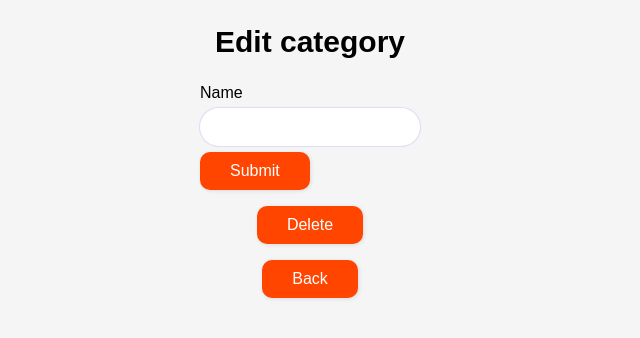
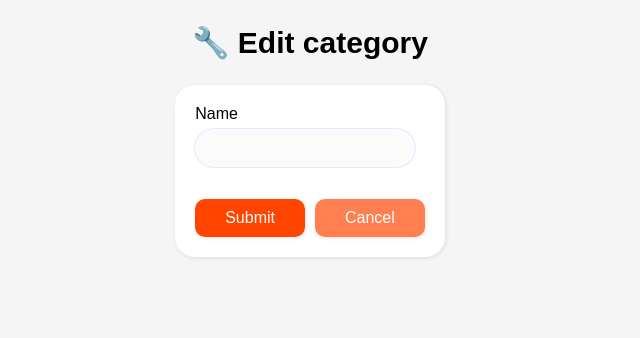
Before and after one commit to slabwu/inventory-application, a Node server app: template views/editCategory.ejs in a window 1280 px wide. Shown: the part 75-413 px from the top of the page, without its empty margins (330-970 px from the left). Run offline with Node 20, Linux system fonts and the light colour scheme; the template is opened without the code that fills it, so the values that code supplies are empty.

Commit message:
Add validation for categories

```diff
--- a/views/categories.ejs
+++ b/views/categories.ejs
@@ -8,7 +8,7 @@
         <main>
             <div class="title">
                 <h2>Categories</h2>
-                <a href="/products/add" class="button iconButton">
+                <a href="/categories/add" class="button iconButton">
                     <span class="material-icons">add</span>
                 </a>
             </div>
--- a/views/editCategory.ejs
+++ b/views/editCategory.ejs
@@ -6,17 +6,22 @@
     <body>
         <%- include('header') %>
         <main>
-            <h2>Edit category</h2>
-            <form action="/categories/<%= category.id %>/edit" method="POST">
+            <h2>🔧 Edit category</h2>
+            <form action="/categories/<%= category.id %>/edit" method="POST" class="main">
                 <% console.log(category) %>
                 <label for="name">Name</label>
-                <input type="text" name="name" value="<%= category.name %>">
-                <button>Submit</button>
+                <input type="text" name="name" value="<%= locals.fields ? fields.name : category.name %>">
+                <div class="error"><%= locals.errors && "name" in locals.errors ? errors.name.msg : "" %></div>
+                <div class="buttonContainer">
+                    <button>Submit</button>
+                    <a href="/categories" class="button secondary">Cancel</a>
+                </div>
+                <% if (category.id > 12) { %>
+                    <form action="/categories/<%= category.id %>/delete" method="POST">
+                        <button class="delete">Delete</button>
+                    </form>
+                <% } %>
             </form>
-            <form action="/categories/<%= category.id %>/delete" method="POST">
-                <button>Delete</button>
-            </form>
-            <a href="/categories" class="button">Back</a>
         </main>
     </body>
 </html>
```
Also changed, not shown: controllers/categoryController.js (+23 -2 lines), views/addCategory.ejs (+8 -5 lines).
